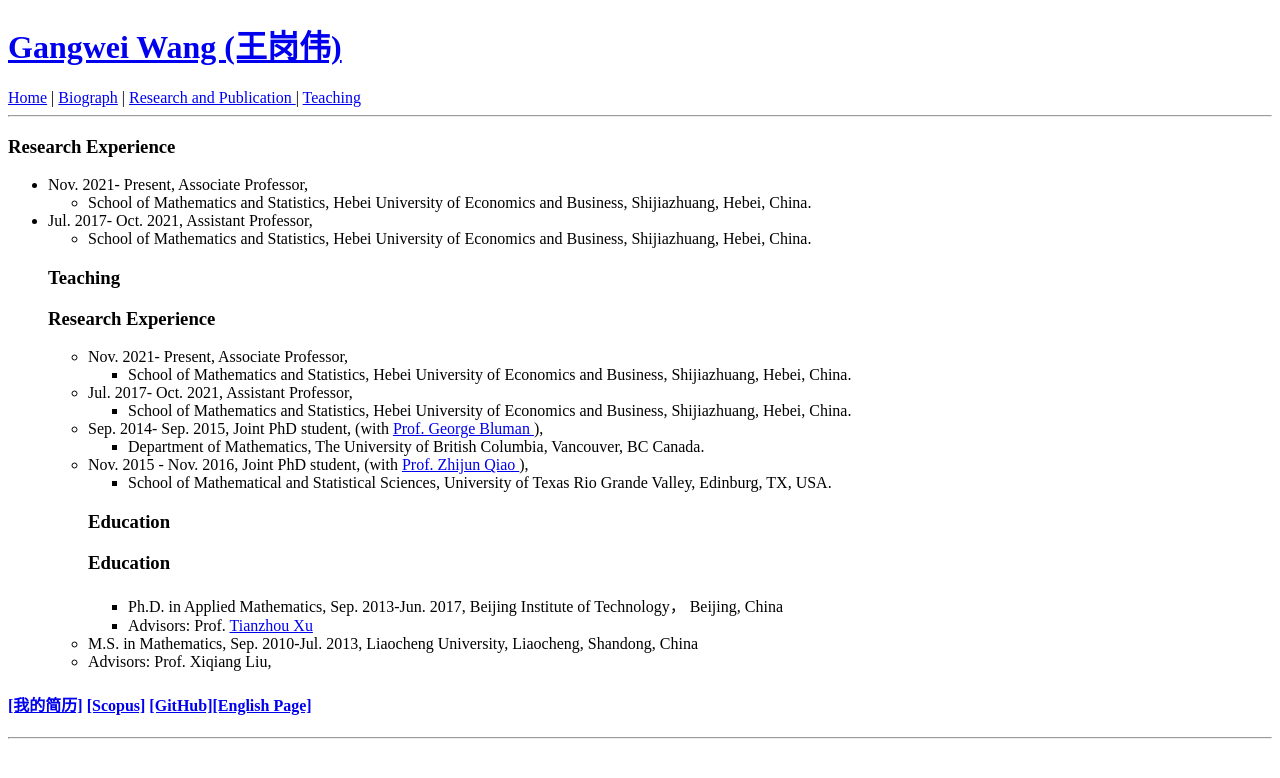
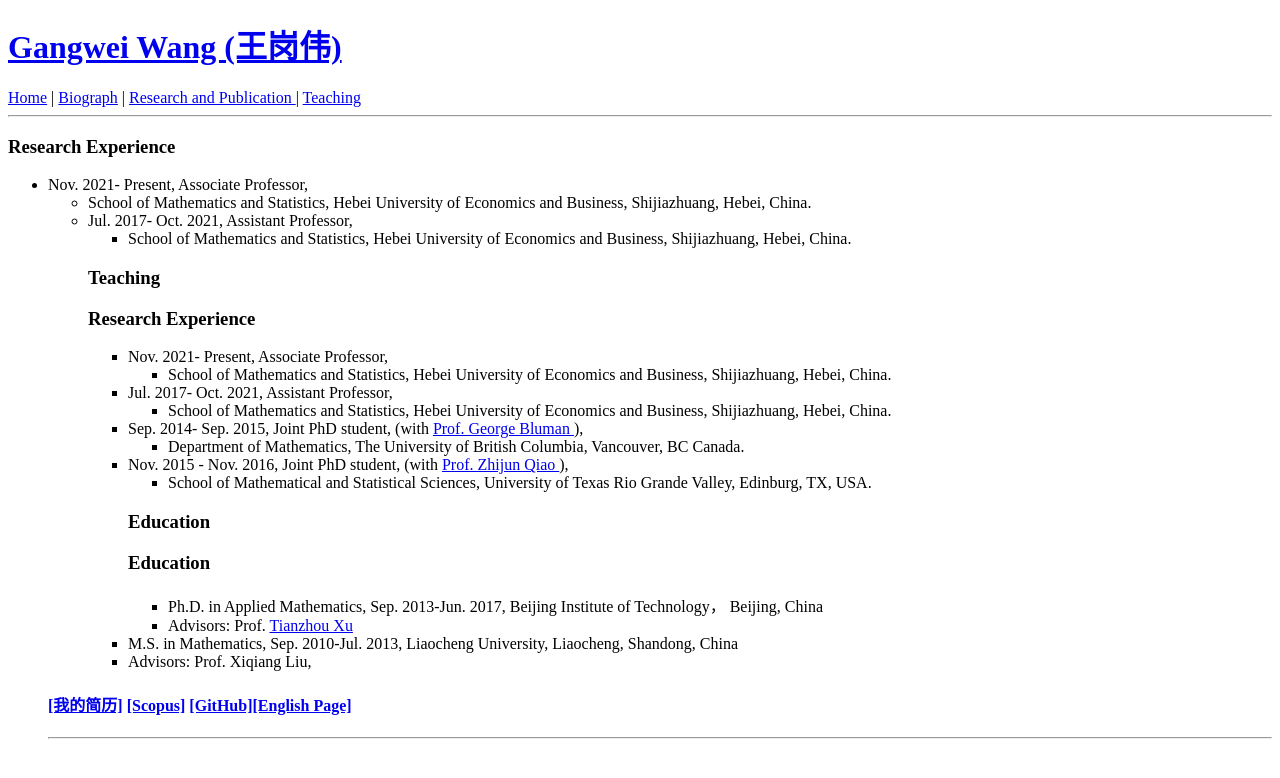
Before and after one commit to wanggangwei82/wanggangwei82.github.io, a Jekyll site: the page built from biography/index.html, in a window 1280 px wide. Shown: the top 778 px of the page. Built offline with Jekyll 4.4.1, drawn with Linux system fonts in a browser that asks for light colours.

Commit message:
Update index.html

```diff
--- a/biography/index.html
+++ b/biography/index.html
@@ -16,7 +16,8 @@
 <!-- /wp:list --></li>
 <!-- /wp:list-item -->
 
-<!-- wp:list-item -->
+<!-- wp:list {"fontSize":"small"} -->
+<ul class="has-small-font-size"><!-- wp:list-item -->
 <li>Jul. 2017- Oct. 2021, Assistant Professor, <!-- wp:list -->
 <ul><!-- wp:list-item -->
 <li>School of Mathematics and Statistics,
```
